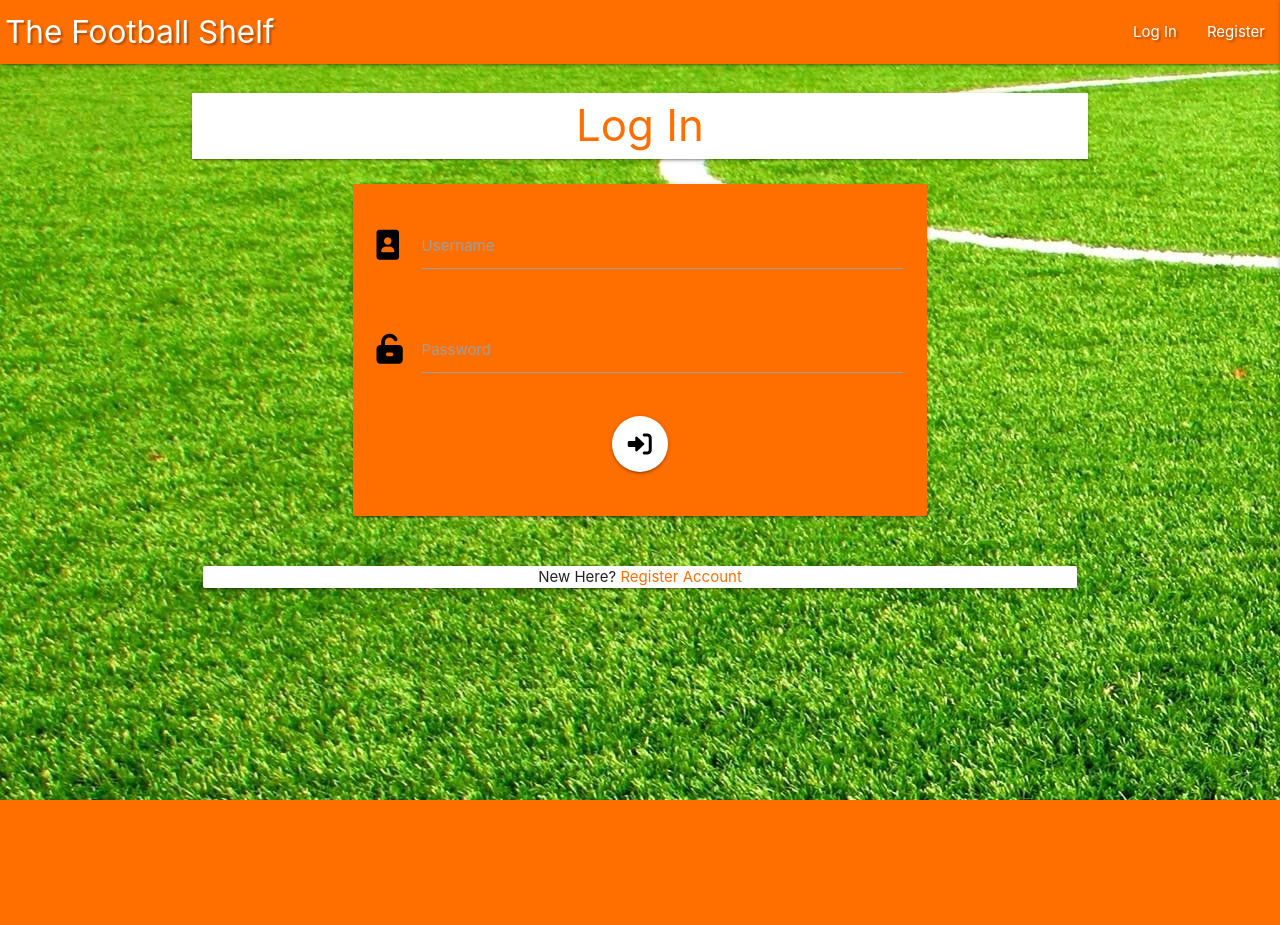
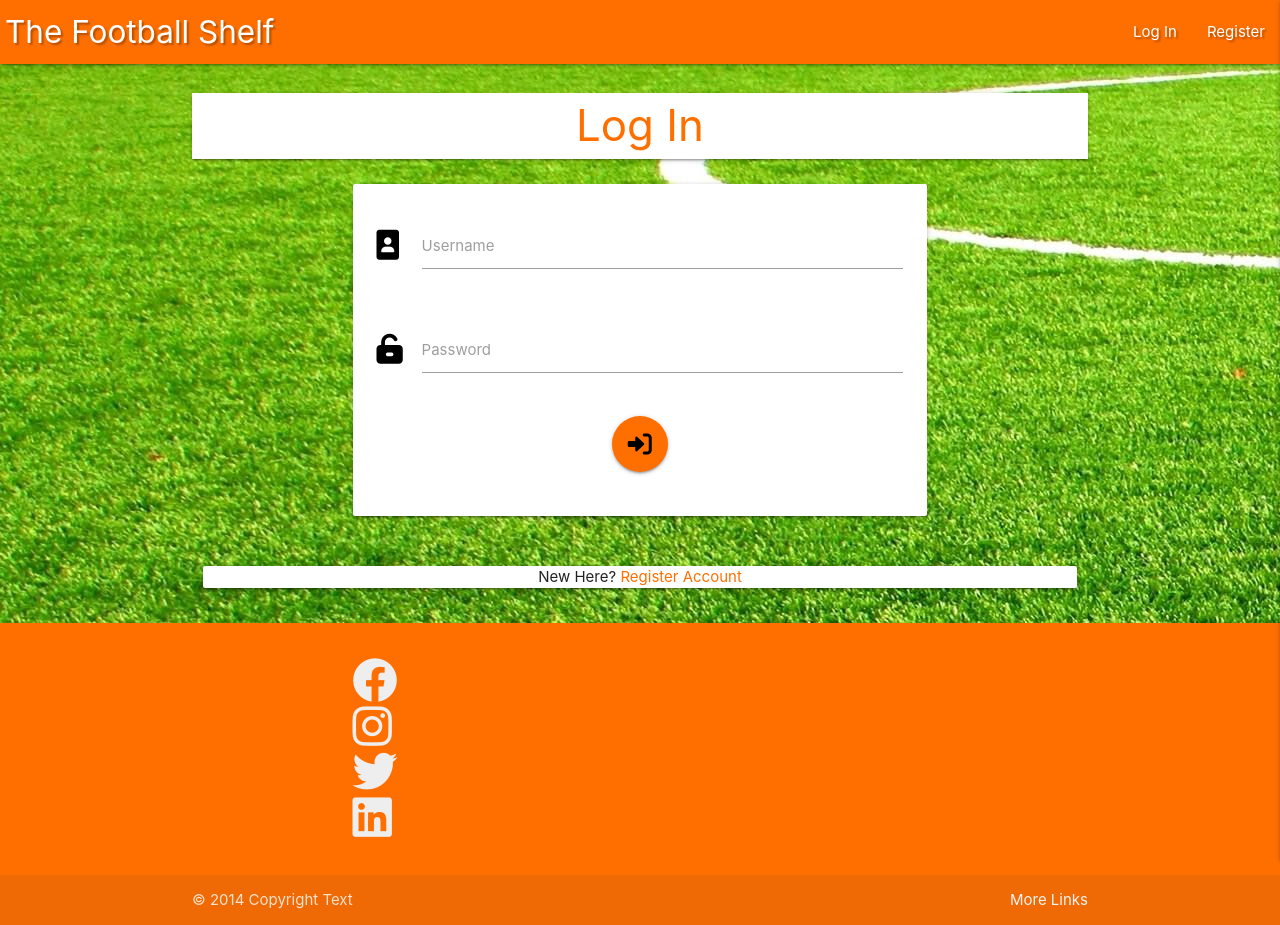
Before and after one commit to Elippsis007/football_shelf_m3, a Flask app: page /login in a window 1280 px wide. Before the commit the page ends 800 px from the top, so only its background shows below. Run offline with Flask 2, Linux system fonts and the light colour scheme; some libraries are stand-ins or nearby versions.

Commit message:
added footer to base.html with social media icons

```diff
--- a/static/css/style.css
+++ b/static/css/style.css
@@ -1,5 +1,12 @@
 body {
   background-image: url("/static/images/soccer_pitch.jpg");
+  display: flex;
+  min-height: 100vh;
+  flex-direction: column;
+}
+
+main {
+  flex: 1 0 auto;
 }
 
 h3 {
--- a/templates/base.html
+++ b/templates/base.html
@@ -84,5 +84,29 @@
     <script src="{{ url_for('static', filename='js/script.js') }}"></script>
     {% block scripts %}
     {% endblock %}
+
+    {% block footer %}
+    <footer class="page-footer amber darken-4">
+        <div class="container">
+            <div class="row">
+                <div class="col l4 offset-l2 s12">
+                    <ul>
+                        <li><a class="grey-text text-lighten-3" href="https://www.facebook.com/"><i class="fab fa-facebook fa-3x"></i></a></li>
+                        <li><a class="grey-text text-lighten-3" href="https://www.instagram.com/"><i class="fab fa-instagram fa-3x"></i></a></li>
+                        <li><a class="grey-text text-lighten-3" href="#!"><i class="fab fa-twitter fa-3x"></i></a></li>
+                        <li><a class="grey-text text-lighten-3" href="#!"><i class="fab fa-linkedin fa-3x"></i></a></li>
+                    </ul>
+                </div>
+            </div>
+        </div>
+        <div class="footer-copyright">
+            <div class="container">
+                © 2014 Copyright Text
+                <a class="grey-text text-lighten-4 right" href="#!">More Links</a>
+            </div>
+        </div>
+    </footer>
+    {% endblock %}
+
 </body>
 </html>
--- a/templates/get_books.html
+++ b/templates/get_books.html
@@ -5,7 +5,7 @@
     <h3 class="amber-text text-darken-4 center-align">The Football Shelf</h3>
   </div>
 
-  <div class="card-panel amber darken-4">
+  <div class="card-panel white darken-4">
     <form action="{{ url_for('search') }}" method="POST" class="col s12">
       <div class="row valign-wrapper center-align">
         <div class="input-field col s12 m8">
--- a/templates/login.html
+++ b/templates/login.html
@@ -7,7 +7,7 @@
 
     <div class="row">
         <form class="col s12 m8 offset-m2" method="POST" action="{{ url_for('login') }}">
-            <div class="card-panel amber darken-4">
+            <div class="card-panel white darken-4">
                 <!-- Username -->
                 <div class="row">
                     <div class="input-field col s12">
@@ -29,7 +29,7 @@
                 <!-- Login -->
                 <div class="row">
                     <div class="register-btn center">
-                        <button type="submit" class="btn-floating btn-large waves-effect waves-light white"><i class="fas fa-sign-in-alt" style="color: black;"></i></button>
+                        <button type="submit" class="btn-floating btn-large waves-effect waves-light amber darken-4"><i class="fas fa-sign-in-alt" style="color: black;"></i></button>
                     </div>
                 </div>
             </div>
--- a/templates/register.html
+++ b/templates/register.html
@@ -7,7 +7,7 @@
 
     <div class="row">
         <form class="col s12 m8 offset-m2" method="POST" action="{{ url_for('register') }}">
-            <div class="card-panel amber darken-4">
+            <div class="card-panel white darken-4">
                 <!-- Username -->
                 <div class="row">
                     <div class="input-field col s12">
@@ -29,7 +29,7 @@
                 <!-- Register -->
                 <div class="row">
                     <div class="register-btn center">
-                        <button type="submit" class="btn-floating btn-large waves-effect waves-light white"><i class="fas fa-user-plus" style="color: black;"></i></button>
+                        <button type="submit" class="btn-floating btn-large waves-effect waves-light amber darken-4"><i class="fas fa-user-plus" style="color: black;"></i></button>
                     </div>
                 </div>
             </div>
```
